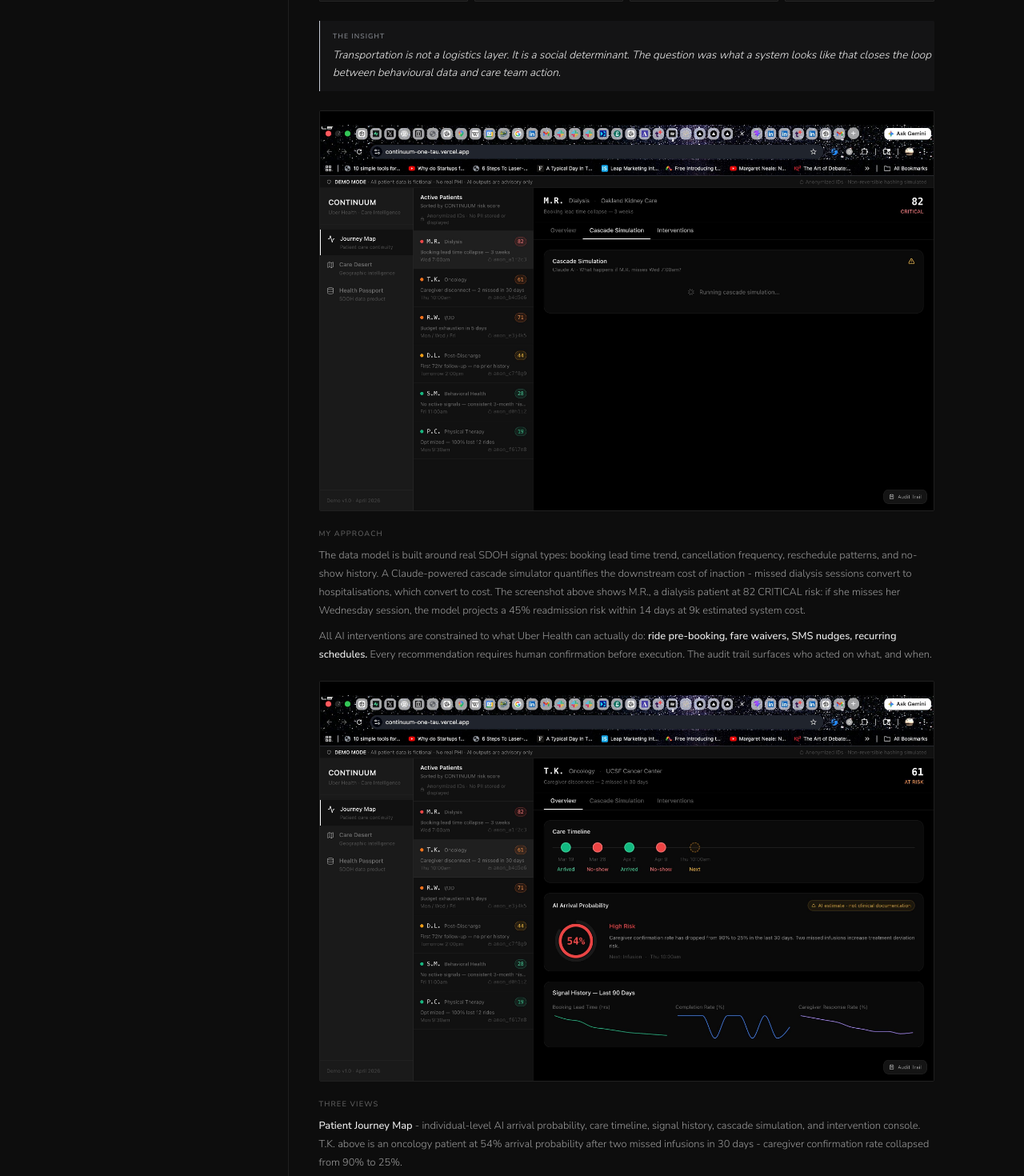
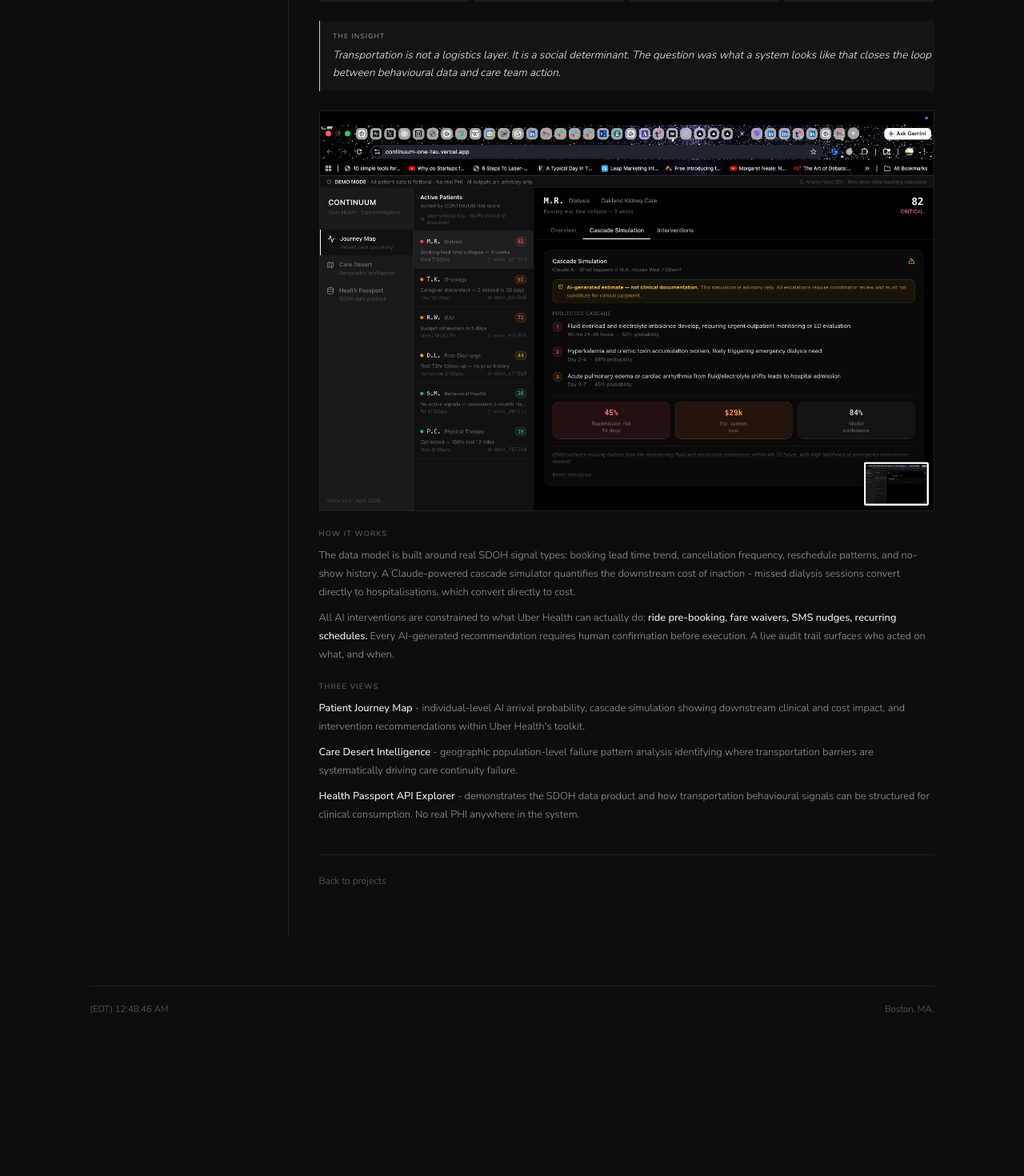
Before and after one commit to vulcananarchist/portfolio, a Next.js app: page /projects/continuum in a window 1280 px wide. Shown: the part 940-2410 px from the top of the page at 80% size. After the commit the page ends 2241 px from the top, so only its background shows below. Built offline with nearby package versions, Linux system fonts and the light colour scheme.

Commit message:
add screenshots to Continuum page

```diff
--- a/app/projects/continuum/page.tsx
+++ b/app/projects/continuum/page.tsx
@@ -11,14 +11,14 @@ export default function Continuum() {
         Care Orchestration Intelligence · Uber Health · 2025
       </p>
       <p className="text-[0.7rem] text-muted mb-[1.2rem]">
-        Built with AI -{' '}
-        <a href="https://continuum-one-tau.vercel.app/" target="_blank" rel="noopener noreferrer" className="text-acc hover:opacity-75 transition-opacity">
+        Built with AI ·{' '}
+        <a href="https://continuum-one-tau.vercel.app/" target="_blank" rel="noopener noreferrer" className="text-acc hover:opacity-80 transition-opacity">
           continuum-one-tau.vercel.app ↗
         </a>
       </p>
       <Tags items={['Agentic AI','SDOH','Uber Health','HIPAA Architecture','Claude API']} />
 
-      <img src="/continuum-hero.jpg" alt="Continuum — patient journey map with cascade simulation" className="img-full" loading="lazy" />
+      <img src="/continuum-hero.png" alt="Continuum — Journey Map with AI arrival probability and signal history" className="img-full" loading="lazy" />
 
       <Blk label="The problem">
         <p>
@@ -39,39 +39,33 @@ export default function Continuum() {
 
       <Insight text="Transportation is not a logistics layer. It is a social determinant. The question was what a system looks like that closes the loop between behavioural data and care team action." />
 
-      <img src="/continuum-cascade.jpg" alt="Continuum — Claude-powered cascade simulation showing downstream clinical risk" className="img-full" loading="lazy" />
+      <img src="/continuum-cascade.png" alt="Continuum — Claude-powered cascade simulation showing downstream clinical and cost impact" className="img-full" loading="lazy" />
 
-      <Blk label="My approach">
+      <Blk label="How it works">
         <p>
           The data model is built around real SDOH signal types: booking lead time trend,
           cancellation frequency, reschedule patterns, and no-show history. A Claude-powered
           cascade simulator quantifies the downstream cost of inaction - missed dialysis
-          sessions convert to hospitalisations, which convert to cost. The screenshot above
-          shows M.R., a dialysis patient at 82 CRITICAL risk: if she misses her Wednesday
-          session, the model projects a 45% readmission risk within 14 days at 9k estimated
-          system cost.
+          sessions convert directly to hospitalisations, which convert directly to cost.
         </p>
         <p>
           All AI interventions are constrained to what Uber Health can actually do:{' '}
           <strong>ride pre-booking, fare waivers, SMS nudges, recurring schedules.</strong>{' '}
-          Every recommendation requires human confirmation before execution. The audit trail
-          surfaces who acted on what, and when.
+          Every AI-generated recommendation requires human confirmation before execution.
+          A live audit trail surfaces who acted on what, and when.
         </p>
       </Blk>
-
-      <img src="/continuum-journey.jpg" alt="Continuum — T.K. oncology patient journey with 54% arrival probability" className="img-full" loading="lazy" />
 
       <Blk label="Three views">
         <p>
           <strong>Patient Journey Map</strong> - individual-level AI arrival probability,
-          care timeline, signal history, cascade simulation, and intervention console.
-          T.K. above is an oncology patient at 54% arrival probability after two missed
-          infusions in 30 days - caregiver confirmation rate collapsed from 90% to 25%.
+          cascade simulation showing downstream clinical and cost impact, and intervention
+          recommendations within Uber Health's toolkit.
         </p>
         <p>
           <strong>Care Desert Intelligence</strong> - geographic population-level failure
-          pattern analysis identifying where transportation barriers systematically drive
-          care continuity failure.
+          pattern analysis identifying where transportation barriers are systematically
+          driving care continuity failure.
         </p>
         <p>
           <strong>Health Passport API Explorer</strong> - demonstrates the SDOH data product
@@ -82,7 +76,7 @@ export default function Continuum() {
 
       <div className="pt-5 border-t border-white/[0.08] mt-10">
         <Link href="/projects" className="text-[0.8rem] text-muted no-underline hover:text-acc transition-colors">
-          ← All projects
+          Back to projects
         </Link>
       </div>
     </div>
```
